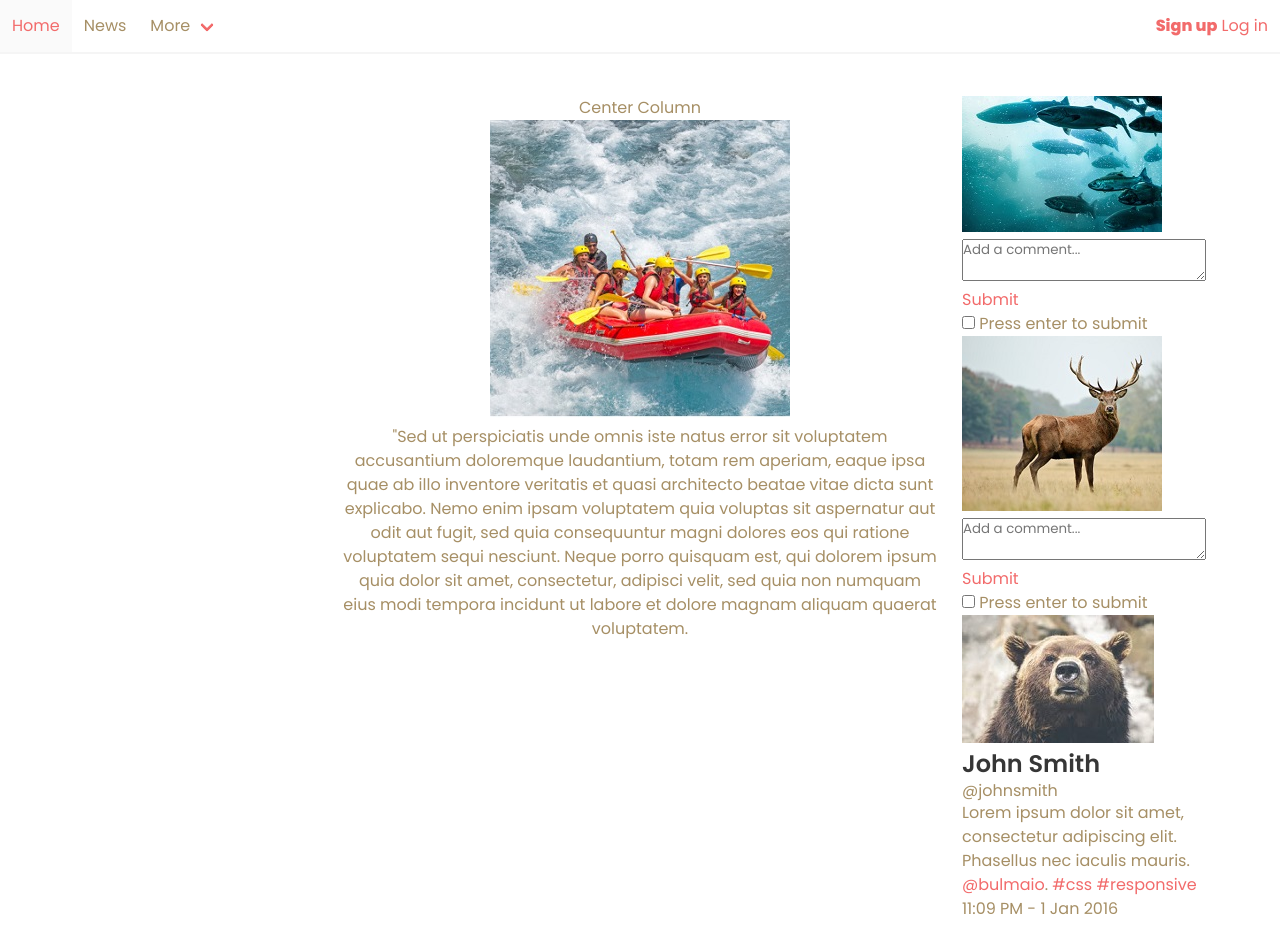
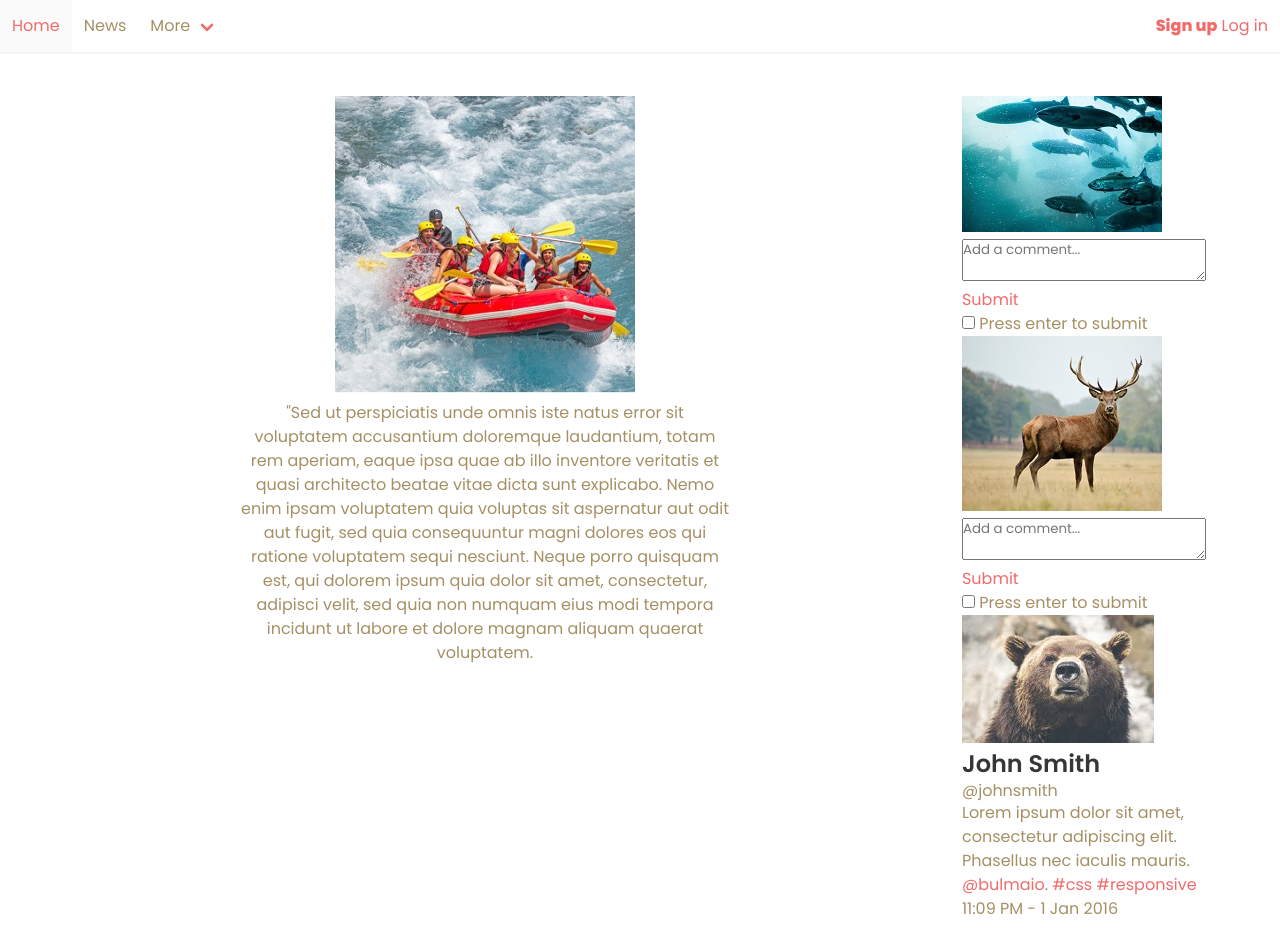
Before and after one commit to EvMad/bulma-sandbox, a website: page index.html in a window 1280 px wide. Drawn offline with Linux system fonts and the light colour scheme.

Commit message:
switched columns to numbers / added spacers

```diff
--- a/index.html
+++ b/index.html
@@ -88,14 +88,17 @@
        <div class="columns is-multiline">
 
            <!--left side-->
-        <div class="column is-quarter-desktop sideColumn">
+        <!-- <div class="column is-quarter-desktop sideColumn">
 
-        </div>
+        </div> -->
         <!--end left-->
 
-        <div class="column is-half-desktop has-text-primary centerColumn">
+        <div class="column is-2"></div>
+
+
+        <div class="column is-5 has-text-primary centerColumn">
             <div class="content">
-                <h1>Center Column</h1>
+                <h1></h1>
                 <figure class="image is-square">
                     <img src="assets/images/whiteWater.jpg" alt="white water rafting">
                   </figure>
@@ -105,8 +108,10 @@
 
         </div>
 
+        <div class="column is-2"></div>
+
         <!--right side-->
-        <div class="column is-quarter-desktop sideColumn">
+        <div class="column is-3 sideColumn">
 
             <article class="media">
                 <figure class="media-left">
```
